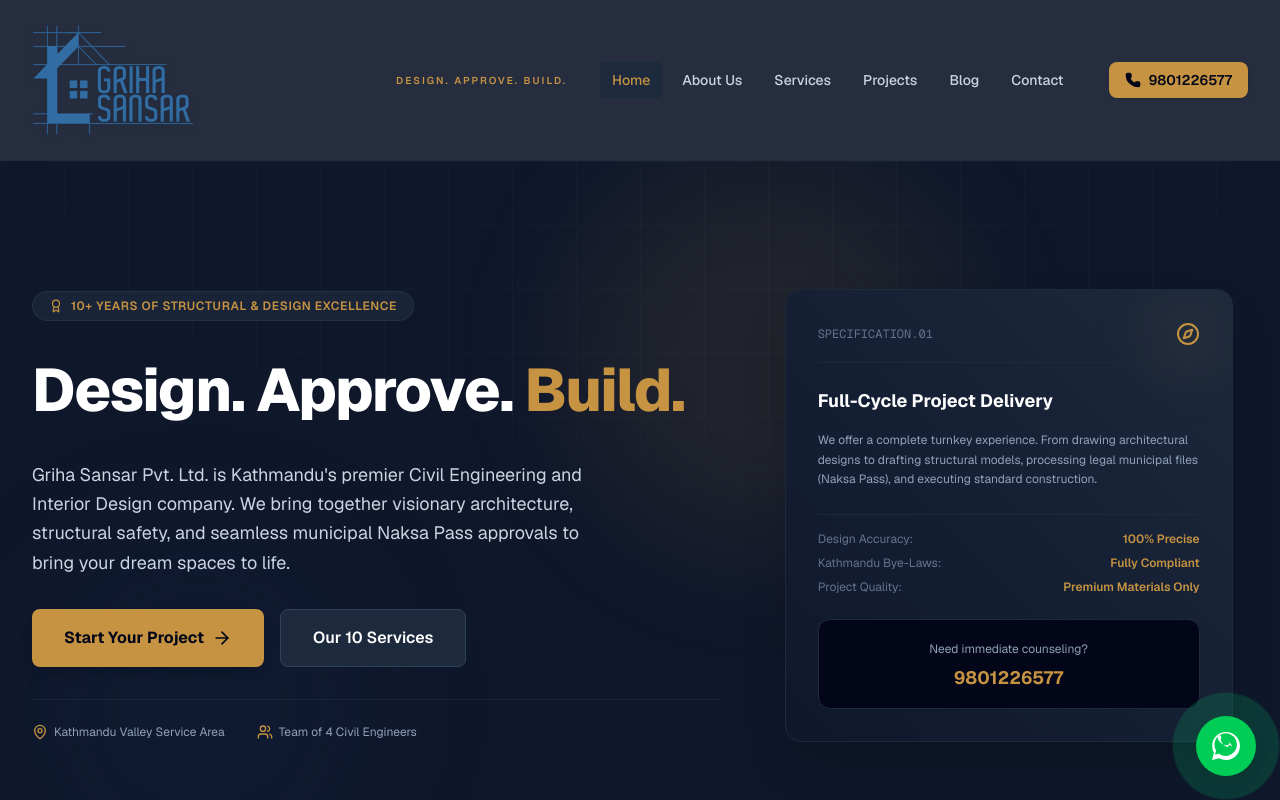
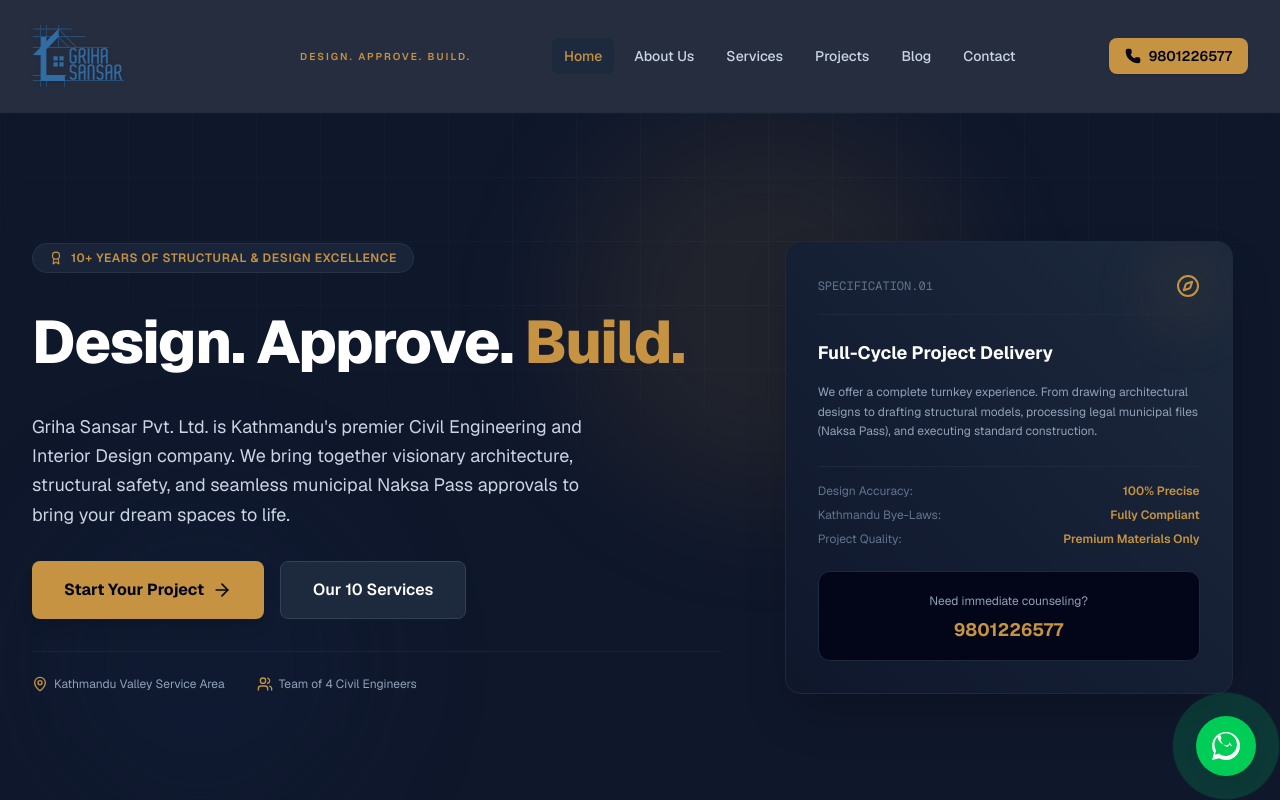
Before and after one commit to maharjananesh0-ai/Personal-website, a Next.js app: page / in a window 1280 px wide. Shown: the top 800 px of the page. Built offline with nearby package versions, Linux system fonts and the light colour scheme.

Commit message:
style: reduce navigation bar and logo size

```diff
--- a/src/components/Header.tsx
+++ b/src/components/Header.tsx
@@ -45,11 +45,11 @@ export default function Header() {
       }`}
     >
       <div className="max-w-7xl mx-auto px-4 sm:px-6 lg:px-8">
-        <div className="flex items-center justify-between min-h-[7rem] py-2">
+        <div className="flex items-center justify-between min-h-[5rem] py-1">
           {/* Logo and Tagline */}
           <div className="flex items-center gap-3">
             <Link href="/" className="flex items-center gap-3 group" title="Return to Homepage">
-              <div className="relative w-[22rem] h-28 transition-transform duration-300 ease-out group-hover:scale-105 group-hover:-translate-y-1 group-active:scale-95">
+              <div className="relative w-[16rem] h-16 transition-transform duration-300 ease-out group-hover:scale-105 group-hover:-translate-y-1 group-active:scale-95">
                 <Image
                   src="/logo.svg"
                   alt="Griha Sansar Logo - Return to Homepage"
```
